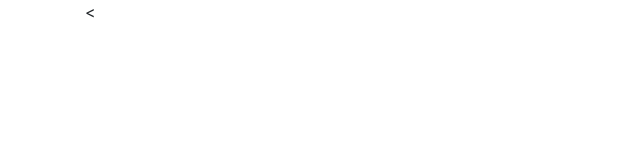
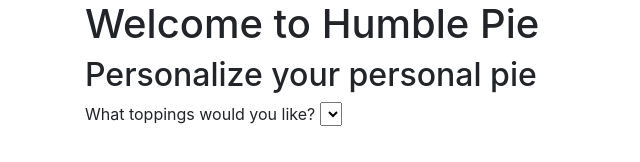
Before and after one commit to nilesoneil/pizza_parlor, a plain HTML site: page index.html in a window 1280 px wide. Shown: the whole page, without its empty margins (0-640 px from the left). Drawn offline with Linux system fonts and the light colour scheme.

Commit message:
creating form for pizza

```diff
--- a/index.html
+++ b/index.html
@@ -9,7 +9,13 @@
 </head>
 <body>
   <div class="container">
-    <
+    <h1> Welcome to Humble Pie </h1>
+    <h2> Personalize your personal pie </h2>
+    <form id="yourPizza">
+      <div class="form-group">
+        <label for="yourToppings"> What toppings would you like? </label>
+        <select id="yourToppings">
+          <option value="">
 
   </div>
 </body>
--- a/js/scripts.js
+++ b/js/scripts.js
@@ -26,6 +26,8 @@ Pizza.prototype.calcSizeCost = function() {
   }
 }
 
+
+
 $(document).ready(function() {
   $("form#pizza").submit(function(event) {
 
```
